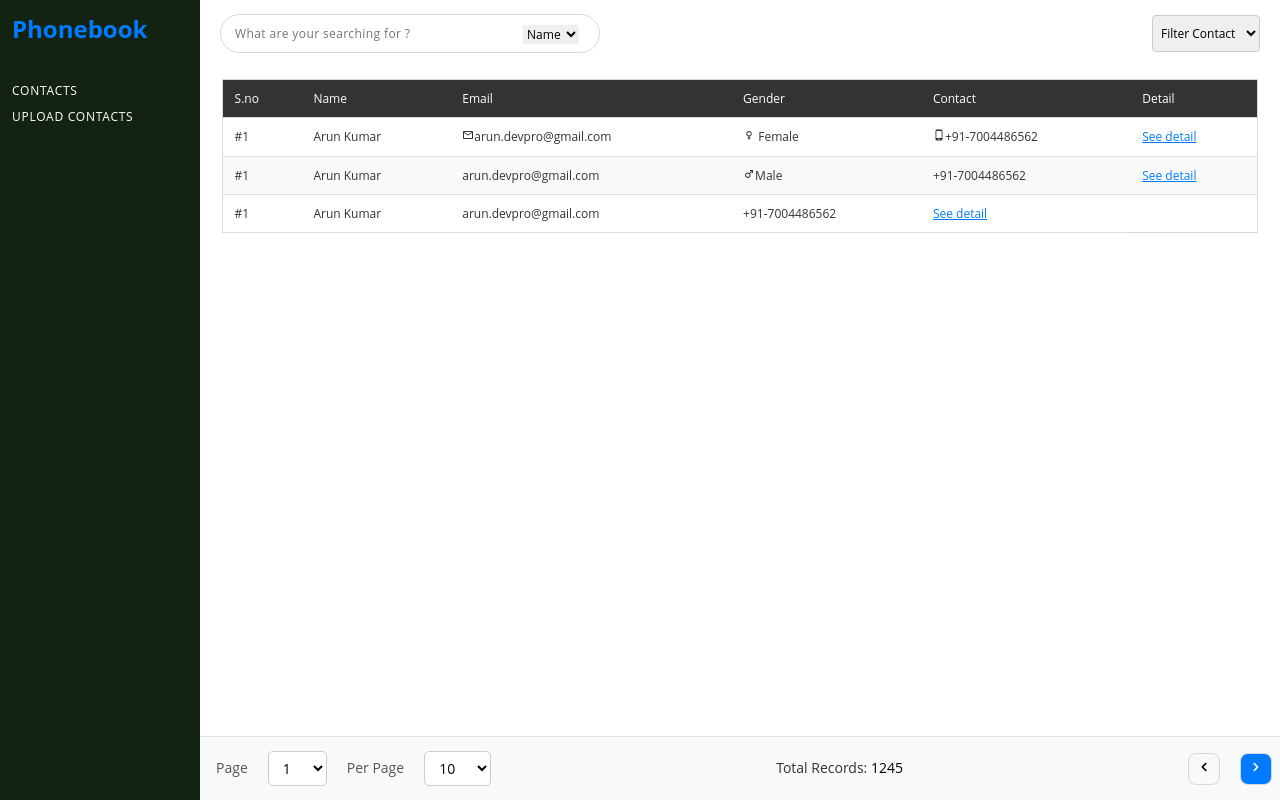
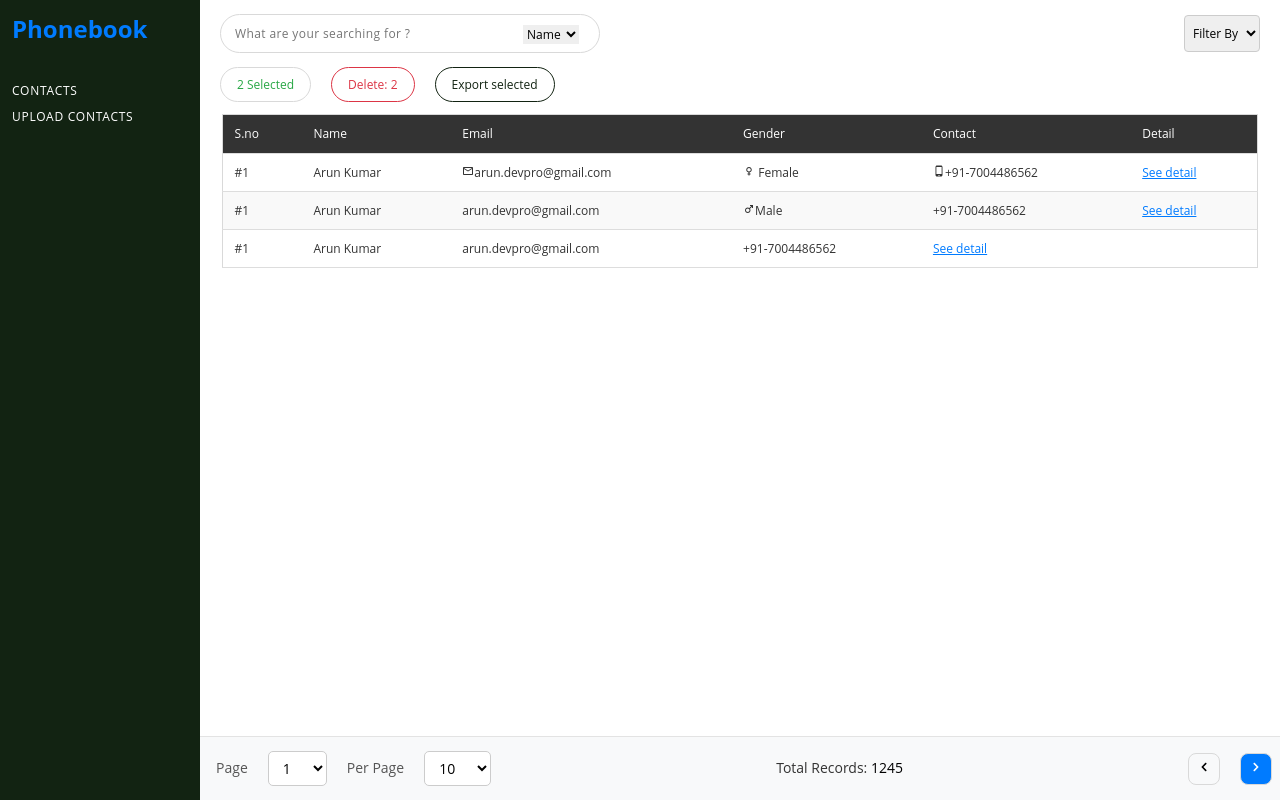
Before and after one commit to arun-kumar-1995/Contact-book-app, a React (Vite) app in the folder frontend/: page / in a window 1280 px wide. Built offline with nearby package versions, Linux system fonts and the light colour scheme.

Commit message:
added contact control ui

```diff
--- a/frontend/src/components/Contacts/Contact.css
+++ b/frontend/src/components/Contacts/Contact.css
@@ -1,3 +1,44 @@
+.contact-controls {
+  display: flex;
+  align-items: center;
+  gap: 2em;
+  margin: 0 2em;
+}
+
+.contact-controls button {
+  font-size: 1.2rem;
+  padding: 0.8rem 1.6rem;
+  border-radius: 2rem;
+  transition: background-color 0.24s ease;
+}
+
+button.selected-contact {
+  border: 1px solid #d9d9d9;
+  color: var(--clr-success);
+}
+button.selected-contact:hover {
+  background-color: var(--clr-success);
+  color: var(--clr-light);
+}
+button.delete-contact {
+  color: var(--clr-danger);
+  border: 1px solid var(--clr-danger);
+}
+
+button.delete-contact:hover {
+  background-color: var(--clr-danger);
+  color: var(--clr-light);
+}
+
+button.export-contacts {
+  color: var(--clr-dark);
+  border: 1px solid var(--clr-dark);
+}
+button.export-contacts:hover {
+  background-color: var(--clr-dark);
+  color: var(--clr-light);
+}
+
 table {
   width: 96%;
   margin: 0 2%;
--- a/frontend/src/components/Contacts/Contacts.jsx
+++ b/frontend/src/components/Contacts/Contacts.jsx
@@ -3,12 +3,23 @@ import "./Contact.css";
 import { FaChevronLeft, FaChevronRight } from "react-icons/fa";
 const perPageOptions = [10, 20, 50, 100];
 import { Link } from "react-router-dom";
-import { MdPhoneAndroid, MdOutlineFemale, MdOutlineMale  , MdOutlineEmail} from "react-icons/md";
+import {
+  MdPhoneAndroid,
+  MdOutlineFemale,
+  MdOutlineMale,
+  MdOutlineEmail,
+} from "react-icons/md";
 
 const Contacts = () => {
   return (
     <div>
       <Header />
+      <div className="contact-controls">
+        <button className="selected-contact">2 Selected</button>
+        <button className="delete-contact"> Delete: 2 </button>
+        <button className="export-contacts">Export selected</button>
+      </div>
+
       <table>
         <thead>
           <tr>
@@ -24,7 +35,10 @@ const Contacts = () => {
           <tr>
             <th>#1</th>
             <th>Arun Kumar</th>
-            <th><MdOutlineEmail />arun.devpro@gmail.com</th>
+            <th>
+              <MdOutlineEmail />
+              arun.devpro@gmail.com
+            </th>
             <th>
               <MdOutlineFemale /> Female
             </th>
--- a/frontend/src/components/Filter/Filter.jsx
+++ b/frontend/src/components/Filter/Filter.jsx
@@ -2,9 +2,9 @@ import "./Filter.css";
 const Filter = () => {
   return (
     <select name="filter" id="filter">
-      <option value="">Filter Contact</option>
-      <option value="recently-added">Recent Added</option>
-      <option value="date-wise">Date wise</option>
+      <option value="">Filter By</option>
+      <option value="recent">Recent</option>
+      <option value="date">Date</option>
       <option value="oldest">Oldest</option>
     </select>
   );
```
Also changed, not shown: 2 other files (tests, documents, lock files or other folders).
